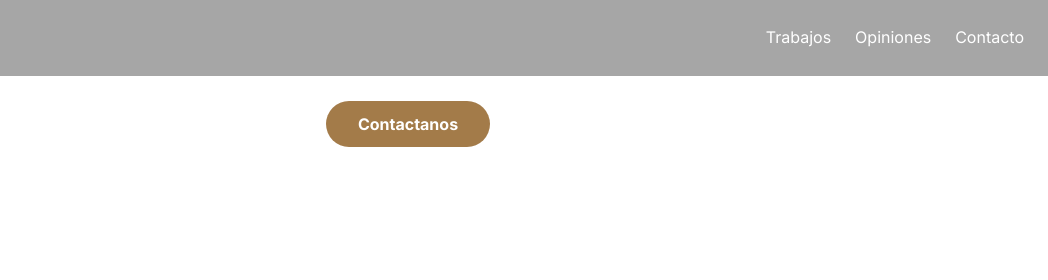
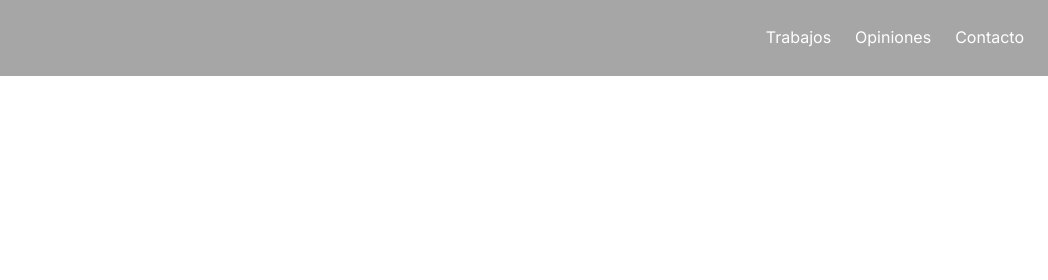
Before and after one commit to estero-ar/web, a plain HTML site: page index.html in a window 1280 px wide. Shown: the top 280 px of the page, 232-1280 px from the left. Drawn offline with Linux system fonts and the light colour scheme.

Commit message:
Update index.html

```diff
--- a/index.html
+++ b/index.html
@@ -16,16 +16,19 @@
     <a href="#" class="logo">
       <img src="assets/logo-estero.png" alt="Estero Carpintería Artesanal" />
     </a>
-      <ul class="nav-links">
+    <div class="hamburger" id="hamburger">
+      <div></div>
+      <div></div>
+      <div></div>
+    </div>
+    <ul class="nav-links" id="nav-links">
       <li><a href="#trabajos">Trabajos</a></li>
       <li><a href="#opiniones">Opiniones</a></li>
       <li><a href="#contacto">Contacto</a></li>
     </ul>
   </nav>
-    <div class="hero-text">
-      <a href="#contacto" class="btn">Contactanos</a>
-    </div>
 </header>
+
 
   <!-- PRESENTACIÓN -->
   <section class="presentacion">
```
Lines whose indentation alone changed are shown as unchanged.
